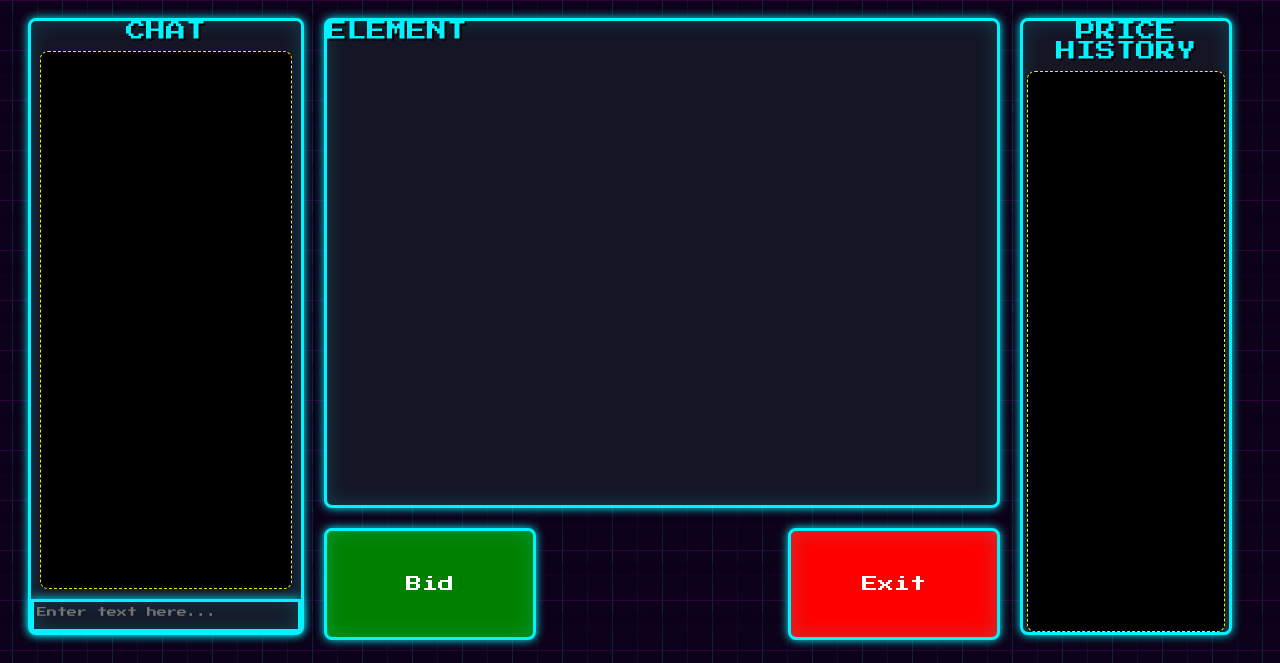
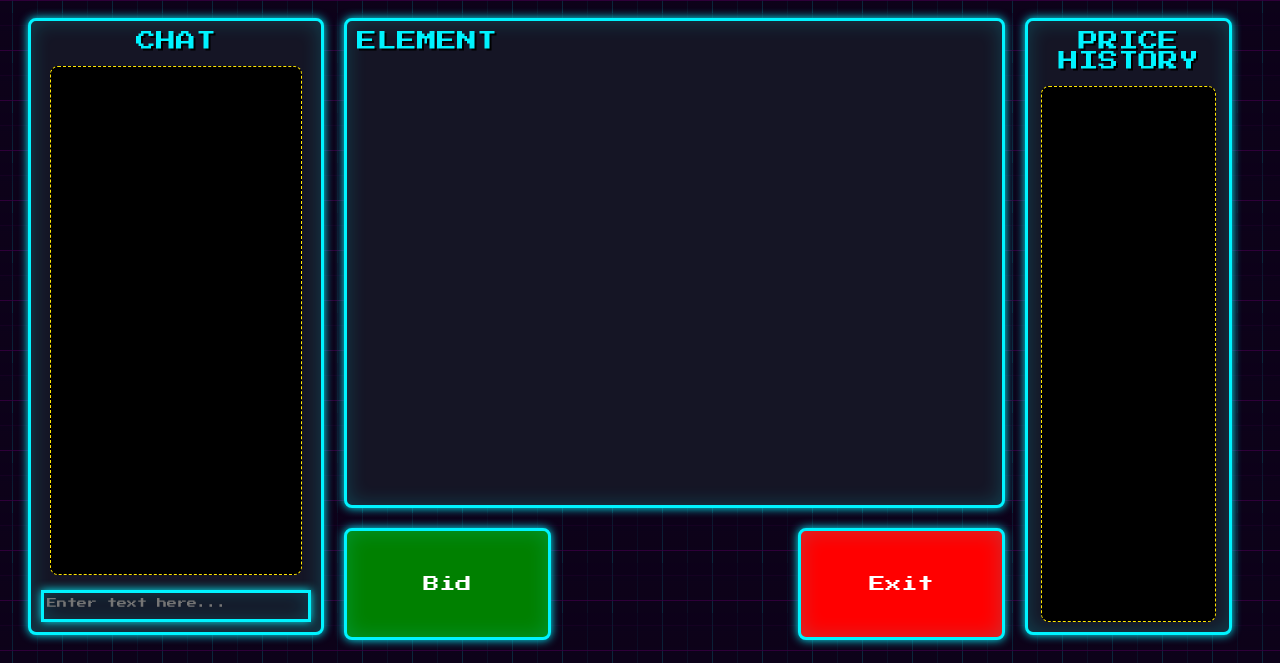
Before and after one commit to Ector55/DS_Auction, a plain HTML site: page auction1.html in a window 1280 px wide. Shown: the part 137-800 px from the top of the page. Drawn offline with Linux system fonts and the light colour scheme; a web font is replaced by a local one.

Commit message:
Added padding and changed title
added some padding in the bids section to make them more even and changed just the aesthetic of the title. I also would like to add padding to the auciton name to have a bit of space between the title and the border.

```diff
--- a/auction1.html
+++ b/auction1.html
@@ -10,7 +10,7 @@
 </head>
 <body>
     <div class="parent">
-        <div class="div0">D.S. Auction</div>
+        <div class="div0">DS Auction</div>
         <div class="div1">
             <span class="title">Element</span>
         </div>
--- a/src/acution.css
+++ b/src/acution.css
@@ -33,9 +33,10 @@ body{
         4px 4px 0px #ff00ff,
         0 0 20px #ffe600;
     letter-spacing: 5px;
+    /*voglio aggiungere il padding anche qui ma non lo legge per qualche motivo*/
 }
 
-.div1 {
+.div1 { /* Item Display Section */
     grid-column: span 3 / span 3;
     grid-row: span 4 / span 4;
     grid-column-start: 2;
@@ -44,9 +45,11 @@ body{
     background-color: #151525;
     border: 3px solid #00f3ff;
     box-shadow: 0 0 10px #00f3ff, inset 0 0 20px rgba(0, 243, 255, 0.2);
+    padding: 10px;
+    box-sizing: border-box;
 }
 
-.div2 {
+.div2 { /* Auction Section */
     grid-column-start: 2;
     grid-row-start: 6;
     background-color: green;
@@ -59,7 +62,6 @@ body{
     border: 3px solid #00f3ff;
     box-shadow: 0 0 10px #00f3ff, inset 0 0 20px rgba(0, 243, 255, 0.2);
     transition: all 0.3s cubic-bezier(0.175, 0.885, 0.32, 1.275);
-
 }
 .div2:hover{
     transform: translateY(-7px) scale(1.02);
@@ -73,7 +75,7 @@ body{
     transform: scale(0.98);
 }
 
-.div3 {
+.div3 { /* Bid Section */
     grid-column-start: 4;
     grid-row-start: 6;
     background-color: red;
@@ -100,7 +102,7 @@ body{
     transform: scale(0.98);
 }
 
-.div4 {
+.div4 { /* Chat Section */
     grid-row: span 5 / span 5;
     grid-column-start: 1;
     grid-row-start: 2;
@@ -113,9 +115,12 @@ body{
     align-items: center;
     text-align: center;
     flex-direction: column;
+    padding: 10px;
+    box-sizing: border-box;
+    gap: 5px;
 }
 
-.div5 {
+.div5 { /* History Section */
     grid-row: span 5 / span 5;
     grid-column-start: 5;
     grid-row-start: 2;
@@ -128,9 +133,12 @@ body{
     align-items: center;
     text-align: center;
     flex-direction: column;
+    padding: 10px;
+    box-sizing: border-box;
+    gap: 5px;
 }
 
-.title {
+.title { /* Titles for Chat and History */
     color: #00f3ff;
     font-size: 20px;
     text-transform: uppercase;
```
Also changed, not shown: auction2.html (+1 -1 lines), auction3.html (+1 -1 lines), index.html (+1 -1 lines), src/style.css (line endings or trailing spaces).
